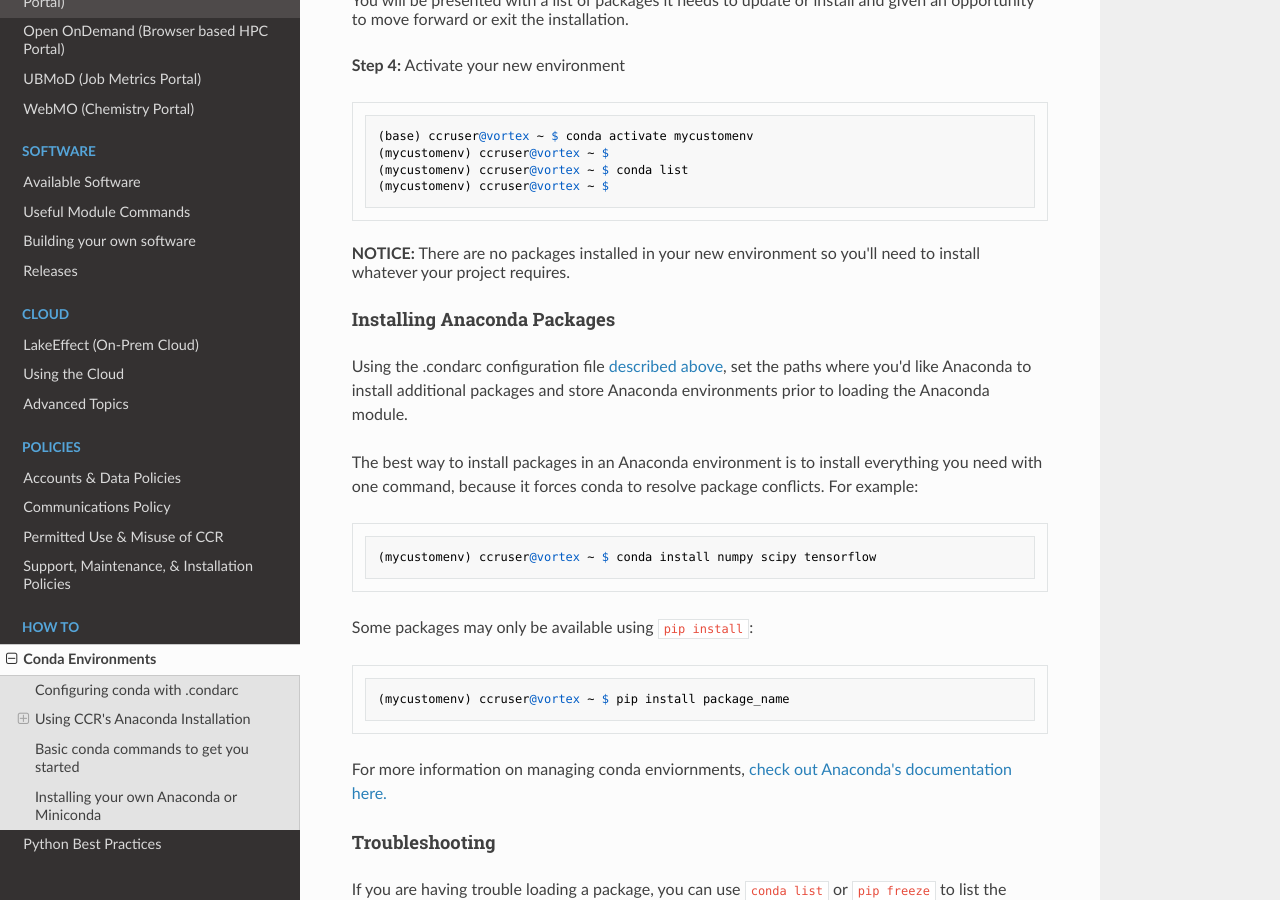
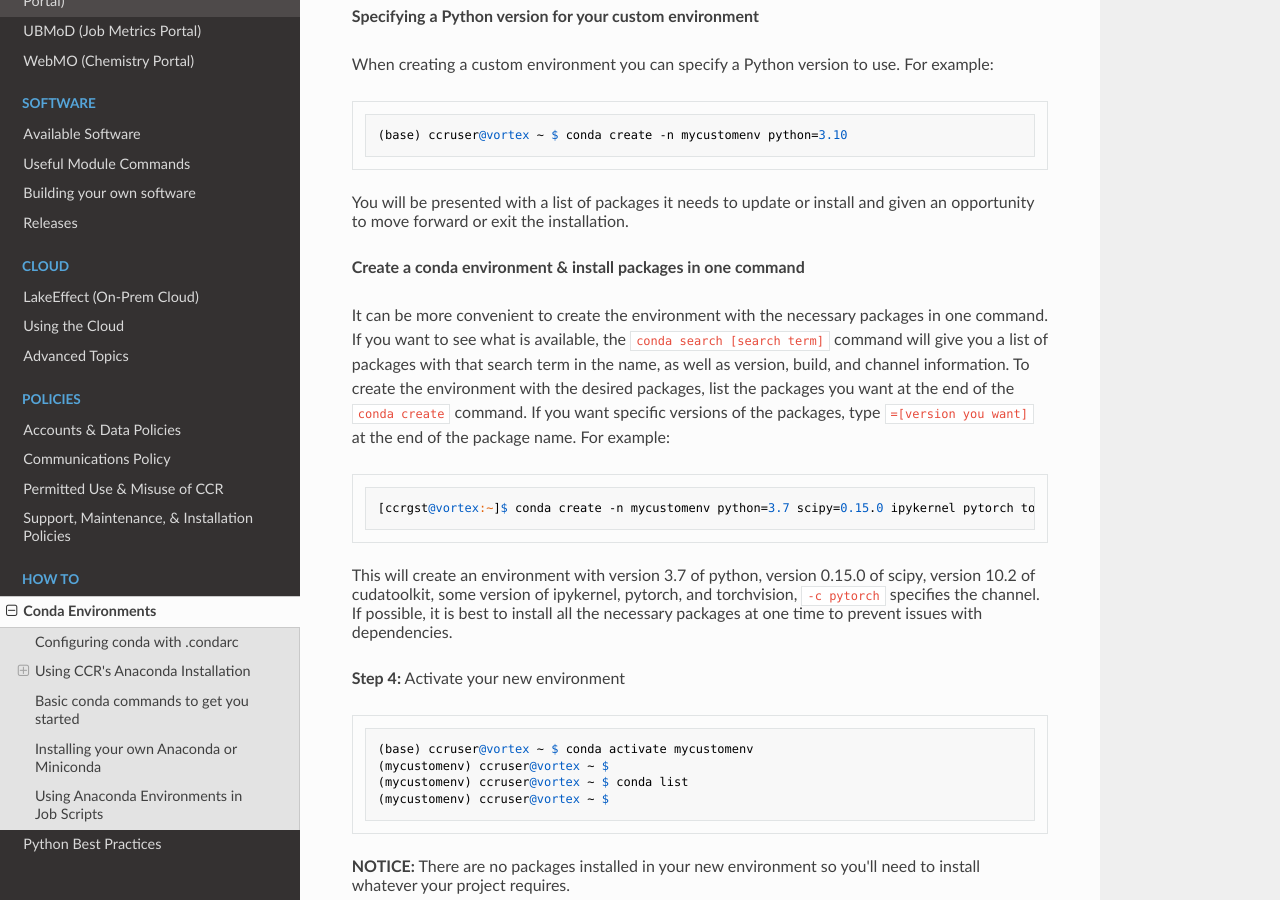
Before and after one commit to ubccr/ccrdocs, an MkDocs documentation site: the page built from pages/howto/conda.md, in a window 1280 px wide and 900 px high, scrolled down 5052 px. Built offline with MkDocs 1.6.1, drawn with Linux system fonts in a browser that asks for light colours; nearby versions of some CDN libraries; some of the changed text lies outside the part shown.

Commit message:
added info on using in job scripts

````diff
--- a/pages/howto/conda.md
+++ b/pages/howto/conda.md
@@ -128,6 +128,11 @@ ccruser@vortex ~ $ eval "$(/cvmfs/soft.ccr.buffalo.edu/versions/2023.01/easybuil
 
 (base) ccruser@vortex ~ $
 ```
+
+!!! Tip "What's the eval statement for?"
+    From the [conda docs](https://docs.conda.io/projects/conda/en/latest/dev-guide/deep-dives/activation.html#): "The main idea behind initialization is to provide a conda shell function that allows the Python code to interact with the shell context more intimately. It also allows a cleaner PATH manipulation and snappier responses in some conda commands."  On your local machine, you can add the initialization to your environment file but we can't do that on CCR's systems for all the reasons you just saw in the warning above.
+
+
 **Step 3:**  Create a custom environment
 
 Here we create a new environment called `mycustomenv` (you can name it whatever you want) and you'll see it's saved to the directory we specify in our `.condarc` file
@@ -176,6 +181,16 @@ When creating a custom environment you can specify a Python version to use.  For
 (base) ccruser@vortex ~ $ conda create -n mycustomenv python=3.10
 ```
 You will be presented with a list of packages it needs to update or install and given an opportunity to move forward or exit the installation.
+
+**__Create a conda environment & install packages in one command__**
+
+It can be more convenient to create the environment with the necessary packages in one command. If you want to see what is available, the `conda search [search term]` command will give you a list of packages with that search term in the name, as well as version, build, and channel information.  To create the environment with the desired packages, list the packages you want at the end of the `conda create` command. If you want specific versions of the packages, type `=[version you want]` at the end of the package name. For example:
+
+```
+[ccrgst@vortex:~]$ conda create -n mycustomenv python=3.7 scipy=0.15.0 ipykernel pytorch torchvision cudatoolkit=10.2 -c pytorch
+```
+This will create an environment with version 3.7 of python, version 0.15.0 of scipy, version 10.2 of cudatoolkit, some version of ipykernel, pytorch, and torchvision, `-c pytorch` specifies the channel. If possible, it is best to install all the necessary packages at one time to prevent issues with dependencies.
+
 
 **Step 4:** Activate your new environment
 
@@ -254,3 +269,18 @@ TMPDIR=/projects/academic/yourgroup/$USER/condatemp ./Anaconda3-xxxx.xx-Linux-x8
     We can't stress that last item enough.  Activating a conda environment in your `.bashrc` file **WILL break** things including, but not limited to, command line quota checking, OnDemand desktops, and Jupyter Notebooks
 
 Refer to the [custom environment section of the Anaconda docs](#creating-your-own-custom-environment) for information on setting up your own environments after installing your personal version of Anaconda.  Once your software is installed, you can create your own private software module for you and/or your group to use.  Please see our [documentation on the module system](/software/modules.md).
+
+### Using Anaconda Environments in Job Scripts
+
+You've seen the warnings throughout this document not to load modules and conda environments in your `~/.bashrc` file.  In order to use these environments within a Slurm batch script, you should load the appropriate module, run the `eval` statement and then activate your environment.  Here's an example:
+
+```
+#SBATCH --partition=debug --qos=debug
+#SBATCH --nodes=1
+#SBATCH --time=01:00:00
+
+module load anaconda3
+eval "$(/cvmfs/soft.ccr.buffalo.edu/versions/2023.01/easybuild/software/Core/anaconda3/2022.05/bin/conda shell.bash hook)"
+conda activate mycustomenv
+```
+NOTE:  If you're using CCR's base environment you do not need to run `conda activate`
````
